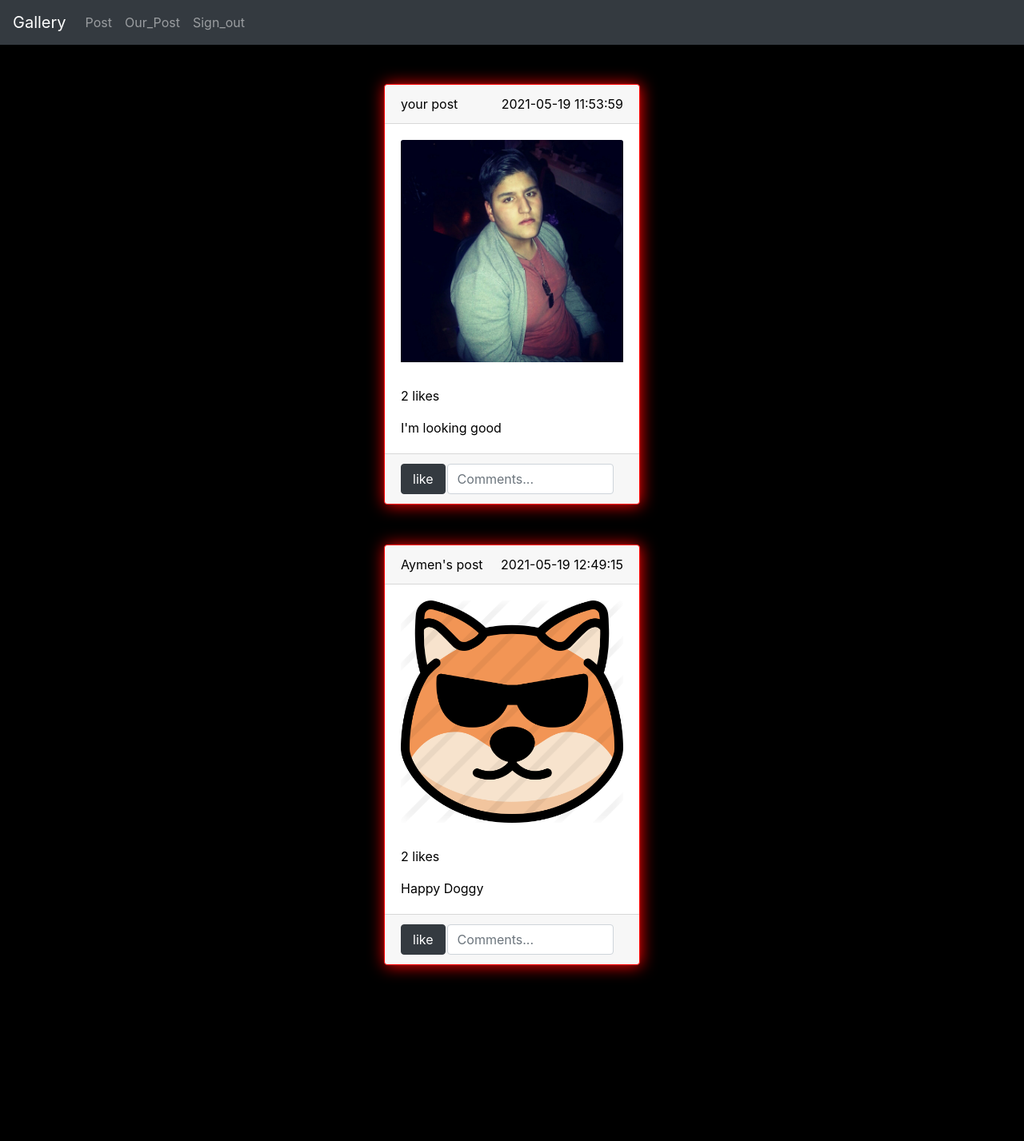
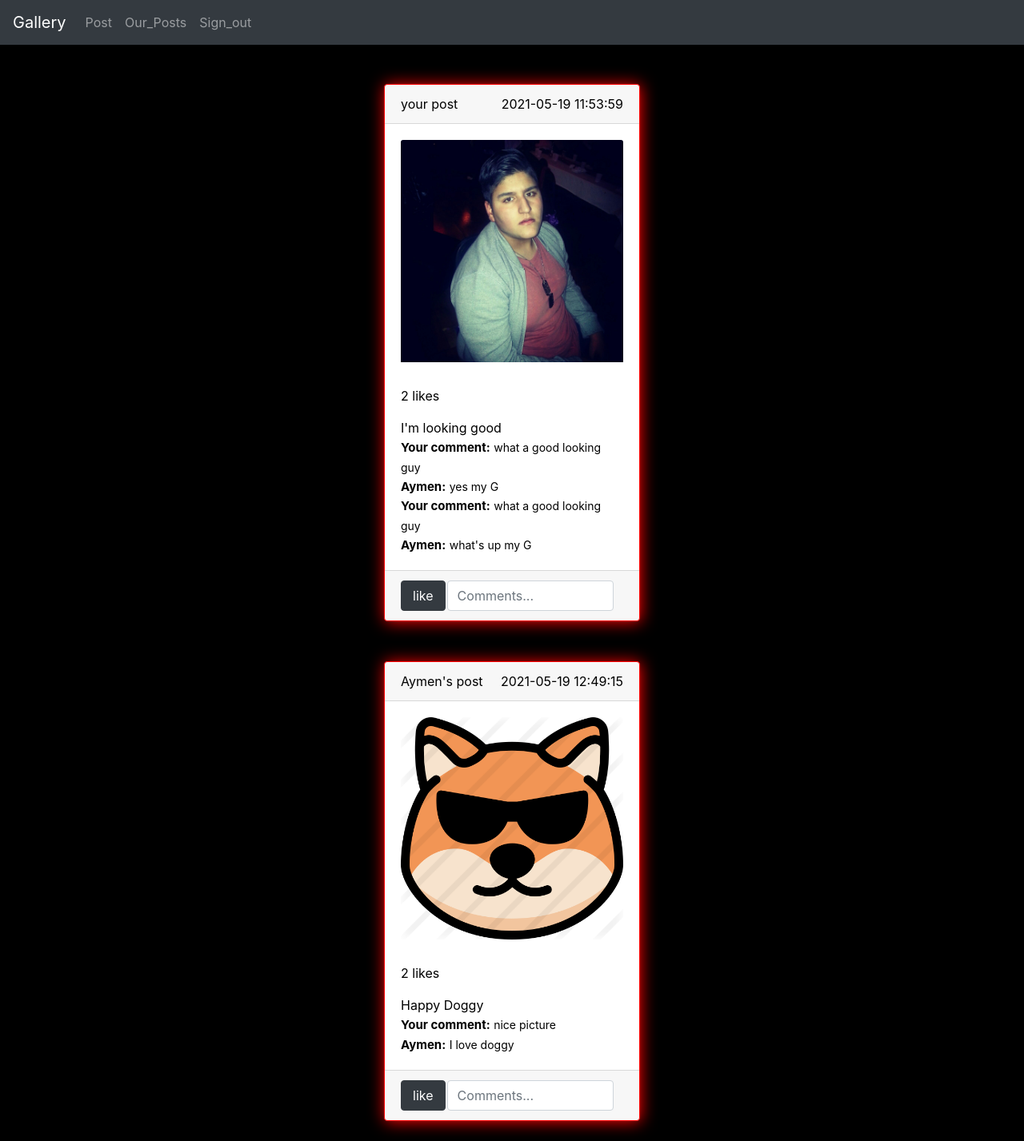
Before and after one commit to Bigmandontchill/FlaskPhoto, a Flask app: page /our_post in a window 1280 px wide. Shown: the whole page at 80% size. Before the commit the page ends 1224 px from the top, so only its background shows below. Run offline with Flask 2, Linux system fonts and the light colour scheme; a user stored in the database is signed in; data comes from the database, SQL or seed files in the repository; both versions use the stored data as it was after the commit; some libraries are stand-ins or nearby versions.

Commit message:
user can add comments

```diff
--- a/Gallery/__init__.py
+++ b/Gallery/__init__.py
@@ -16,7 +16,7 @@ def make_app():
   db.init_app(app)
   from .views import views
   from .auth import auth
-  from .models import User,Photo,Like
+  from .models import User,Photo,Like,Comment
   make_database(app)
   app.register_blueprint(views,url_prefix='/')
   app.register_blueprint(auth,url_prefix='/')
--- a/Gallery/auth.py
+++ b/Gallery/auth.py
@@ -1,5 +1,4 @@
 from flask import Blueprint,render_template,request,flash ,redirect ,url_for
-from flask.globals import session
 from werkzeug.security import generate_password_hash, check_password_hash
 from . import db
 from .models import User
--- a/Gallery/static/css/styles.css
+++ b/Gallery/static/css/styles.css
@@ -21,10 +21,6 @@
   border: 1px solid red ;
   color: black;
 }
-
-
-
-
 .comment{
   float: left;
   width:75%;
--- a/Gallery/static/index.js
+++ b/Gallery/static/index.js
@@ -1,7 +1,8 @@
 function addlike(photoId) {
+  console.log("haha")
   fetch("/add_like", {
     method: "POST",
-    body: JSON.stringify({ photoId:photoId}),
+    body: JSON.stringify({photoId:photoId}),
   }).then((_res) => {
-    window.location.href = "/our_post";
+    window.location.href = "/";
   })}
--- a/Gallery/templates/our_photo.html
+++ b/Gallery/templates/our_photo.html
@@ -4,7 +4,7 @@
 
 {% block content %}
 {% for photo in photos %}
-<form method="POST">
+
 <div class="col-md-9 col-sm-11 d-flex justify-content-center background" style="margin:auto;"  >
   <div class="cards-spacing">
       <div class="card text-center" style="width: 20rem; ">
@@ -22,16 +22,29 @@
           <div class="card-body">
               <img class="card-img-top" src={{photo.path}} alt="Card image cap">
               <p class="card-text likes">{{Like.query.filter_by(photo_id=photo.id).count()}} likes</p>
-              <p class="card-text">{{photo.description}}</p>
+              <div class="card-text">{{photo.description}}</div>
+              {% set comments =Comment.query.filter_by(photo_id=photo.id)%}
+              {% for comment in comments %}
+              <div class="card-text">
+              {% if comment.user.id==current_user.id%}
+                <b style="font-size: 15px;">Your comment:</b>
+              {% else %}
+                 <b style="font-size: 15px;">{{comment.user.first_name}}:</b>
+              {% endif %}
+             <span  style="font-size: 14px;"> {{comment.body}}</span></div>
+              {% endfor %}
           </div>
           <div class="card-footer text-muted">
+            <form method='POST'>
             <button type="button" class="btn btn-dark like" onClick="addlike({{photo.id}})">like</button>
-              <input class="form-control comment" type="text" placeholder="Comments...">
+              <input class="form-control comment" type="text" placeholder="Comments..." name="comment" >
+              <input type="hidden" value ={{photo.id}} name="photo_id">
           </div>
       </div>
   </div>
 </div>
 </form>
+
 {% endfor %}
 
 
--- a/Gallery/templates/parent.html
+++ b/Gallery/templates/parent.html
@@ -28,7 +28,7 @@
       <div class="navbar-nav">
         {% if user.is_authenticated %}
         <a class="nav-item nav-link" href="/post">Post</a>
-        <a class="nav-item nav-link" href="/our_post ">Our_Post</a>
+        <a class="nav-item nav-link" href="/our_post ">Our_Posts</a>
         <a class="nav-item nav-link" href="/sign_out">Sign_out</a>
         {% else %}
         <a class="nav-item nav-link" href="/sign_in">Sign_in</a>
--- a/Gallery/templates/sign_in.html
+++ b/Gallery/templates/sign_in.html
@@ -6,11 +6,11 @@
 <form method="POST">
 <img class="mb-2" src="static/Dog.png" alt="" width="72" height="57">
 <div class="mb-2">
-  <label for="floatingInput" style="">Email address</label>
+  <label for="floatingInput">Email address</label>
   <input type="email" class="form-control" id="floatingInput" placeholder="name@example.com" name="email">
 </div>
 <div class="form-group">
-  <label for="floatingPassword" style="">Password</label>
+  <label for="floatingPassword">Password</label>
   <input type="password" class="form-control" name="password" placeholder="Password">
 </div>
 <button type="submit" class="btn btn-primary">sign_in</button>
--- a/Gallery/views.py
+++ b/Gallery/views.py
@@ -2,7 +2,7 @@ from Gallery.models import Photo
 from flask import Blueprint,render_template ,flash ,request,render_template,jsonify, Flask, flash, request, redirect, url_for
 from flask_login.utils import login_fresh, login_required
 from . import app,db
-from .models import Photo,Like
+from .models import Photo,Like,Comment
 from werkzeug.utils import secure_filename
 from flask_login import  current_user
 import os ,json
@@ -24,12 +24,14 @@ def post():
 
 
 def process_file(file):
-    if file.filename== '':# if user didn'y select anyfile
+    description=request.form.get('description')
+    if (len(description.strip())<1):
+       flash("Please add your description",category='error')
+    elif file.filename== '':# if user didn'y select anyfile
         flash('Please select a file to upload',category='error')
     elif file and check_file(file.filename):# if the file is good
          filename=secure_filename(file.filename)
          file.save(os.path.join(app.config['UPLOAD_FOLDER'],filename))
-         description=request.form.get('description')
          photo = Photo(description=description, path='static/'+filename,user_id=current_user.id)
          db.session.add(photo)
          db.session.commit()
@@ -37,17 +39,31 @@ def process_file(file):
     else:
           flash("Don't try something funny",category='error')
 
-@views.route('/our_post')
+@views.route('/our_post',methods=['GET','POST'])
 @login_required
 def our_photo():
+   if request.method=='POST':
+      comment=request.form.get('comment')
+      photo_id=request.form.get('photo_id')
+      check_comment(comment,photo_id)
    photos=Photo.query.all()
-   return render_template("our_photo.html",user=current_user,photos=photos,Like=Like)
+   return render_template("our_photo.html",user=current_user,photos=photos,Like=Like,Comment=Comment)
+
+
+def check_comment(comment,photo_id):
+     if (len(comment.strip())<1):
+       flash("Please add your comment",category='error')
+     else:
+         my_comment=Comment(photo_id=photo_id,user_id=current_user.id,body=comment)
+         db.session.add(my_comment)
+         db.session.commit()
+
+
 
 @views.route('/add_like', methods=['POST'])
 @login_required
 def add_like():
     data = json.loads(request.data)
-    print(data)
     photoId = data['photoId']
     like=Like.query.filter_by(photo_id=photoId,user_id=current_user.id).first()
     if like:
```
Also changed, not shown: Gallery/models.py (+8 -2 lines), Gallery/database.db, Gallery/static/Aymen.png (deleted).
